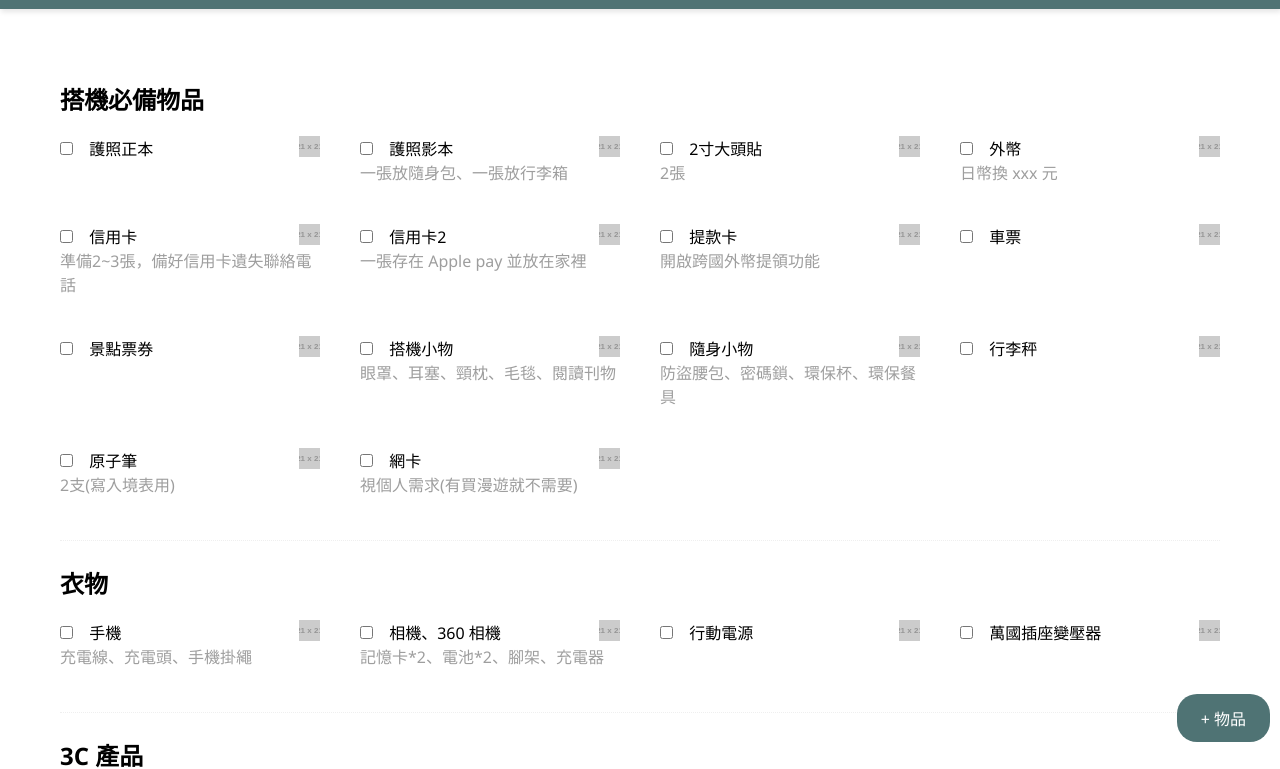
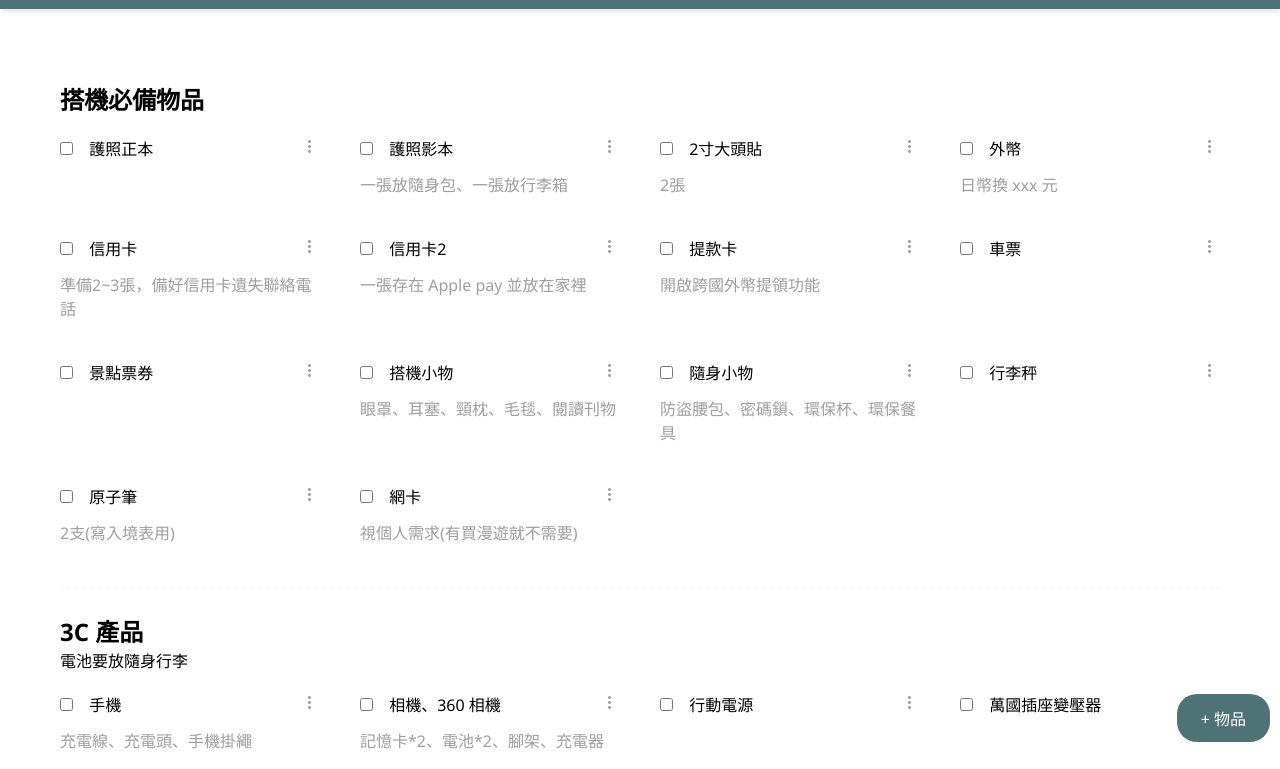
Before and after one commit to shelley816/2024_jQuery, a plain HTML site: page index.html in a window 1280 px wide. Shown: the part 48-817 px from the top of the page. Drawn offline with Linux system fonts and the light colour scheme; placeholder pictures from the web are drawn by us.

Commit message:
modify some css

```diff
--- a/css/style.css
+++ b/css/style.css
@@ -2486,6 +2486,14 @@ img {
   background-color: rgb(255, 255, 255);
 }
 
+.checkBox label > a {
+  padding: 10px;
+  border-radius: 20px;
+}
+.checkBox label > a:hover {
+  background-color: #edf1f1;
+}
+
 #addButton {
   z-index: 9998;
 }
--- a/js/travelList.js
+++ b/js/travelList.js
@@ -8,12 +8,12 @@ $(document).ready(function(){
                     "description" : ""
                 },
                 {
+                    "name" : "3C 產品",
+                    "description" : "電池要放隨身行李"
+                },
+                {
                     "name" : "衣物",
                     "description" : ""
-                },
-                {
-                    "name" : "3C 產品",
-                    "description" : "電池要放隨身行李"
                 },
                 {
                     "name" : "生活類",
@@ -25,199 +25,199 @@ $(document).ready(function(){
                     "type" : "搭機必備物品",
                     "name" : "護照正本",
                     "state" : false,
-                    "description" : ""
+                    "detail" : ""
                 },
                 {
                     "type" : "搭機必備物品",
                     "name" : "護照影本",
                     "state" : false,
-                    "description" : "一張放隨身包、一張放行李箱"
+                    "detail" : "一張放隨身包、一張放行李箱"
                 },
                 {
                     "type" : "搭機必備物品",
                     "name" : "2寸大頭貼",
                     "state" : false,
-                    "description" : "2張"
+                    "detail" : "2張"
                 },
                 {
                     "type" : "搭機必備物品",
                     "name" : "外幣",
                     "state" : false,
-                    "description" : "日幣換 xxx 元"
+                    "detail" : "日幣換 xxx 元"
                 },
                 {
                     "type" : "搭機必備物品",
                     "name" : "信用卡",
                     "state" : false,
-                    "description" : "準備2~3張，備好信用卡遺失聯絡電話"
+                    "detail" : "準備2~3張，備好信用卡遺失聯絡電話"
                 },
                 {
                     "type" : "搭機必備物品",
                     "name" : "信用卡2",
                     "state" : false,
-                    "description" : "一張存在 Apple pay 並放在家裡"
+                    "detail" : "一張存在 Apple pay 並放在家裡"
                 },
                 {
                     "type" : "搭機必備物品",
                     "name" : "提款卡",
                     "state" : false,
-                    "description" : "開啟跨國外幣提領功能"
+                    "detail" : "開啟跨國外幣提領功能"
                 },
                 {
                     "type" : "搭機必備物品",
                     "name" : "車票",
                     "state" : false,
-                    "description" : ""
+                    "detail" : ""
                 },
                 {
                     "type" : "搭機必備物品",
                     "name" : "景點票券",
                     "state" : false,
-                    "description" : ""
+                    "detail" : ""
                 },
                 {
                     "type" : "搭機必備物品",
                     "name" : "搭機小物",
                     "state" : false,
-                    "description" : "眼罩、耳塞、頸枕、毛毯、閱讀刊物"
+                    "detail" : "眼罩、耳塞、頸枕、毛毯、閱讀刊物"
                 },
                 {
                     "type" : "搭機必備物品",
                     "name" : "隨身小物",
                     "state" : false,
-                    "description" : "防盜腰包、密碼鎖、環保杯、環保餐具"
+                    "detail" : "防盜腰包、密碼鎖、環保杯、環保餐具"
                 },
                 {
                     "type" : "搭機必備物品",
                     "name" : "行李秤",
                     "state" : false,
-                    "description" : ""
+                    "detail" : ""
                 },
                 {
                     "type" : "搭機必備物品",
                     "name" : "原子筆",
                     "state" : false,
-                    "description" : "2支(寫入境表用)"
+                    "detail" : "2支(寫入境表用)"
                 },
                 {
                     "type" : "搭機必備物品",
                     "name" : "網卡",
                     "state" : false,
-                    "description" : "視個人需求(有買漫遊就不需要)"
+                    "detail" : "視個人需求(有買漫遊就不需要)"
                 },
                 {
                     "type" : "3C 產品",
                     "name" : "手機",
                     "state" : false,
-                    "description" : "充電線、充電頭、手機掛繩"
+                    "detail" : "充電線、充電頭、手機掛繩"
                 },
                 {
                     "type" : "3C 產品",
                     "name" : "相機、360 相機",
                     "state" : false,
-                    "description" : "記憶卡*2、電池*2、腳架、充電器"
+                    "detail" : "記憶卡*2、電池*2、腳架、充電器"
                 },
                 {
                     "type" : "3C 產品",
                     "name" : "行動電源",
                     "state" : false,
-                    "description" : ""
+                    "detail" : ""
                 },
                 {
                     "type" : "3C 產品",
                     "name" : "萬國插座變壓器",
                     "state" : false,
-                    "description" : ""
+                    "detail" : ""
                 },
                 {
                     "type" : "衣物",
                     "name" : "衣、褲、裙",
                     "state" : false,
-                    "description" : "6件衣服、3件褲子or裙子"
+                    "detail" : "6件衣服、3件褲子or裙子"
                 },
                 {
                     "type" : "衣物",
                     "name" : "內衣褲",
                     "state" : false,
-                    "description" : "各5件"
+                    "detail" : "各5件"
                 },
                 {
                     "type" : "衣物",
                     "name" : "雪襪",
                     "state" : false,
-                    "description" : "4雙"
+                    "detail" : "4雙"
                 },
                 {
                     "type" : "衣物",
                     "name" : "鞋子、拖鞋",
                     "state" : false,
-                    "description" : "1雙休閒鞋、1雙拖鞋"
+                    "detail" : "1雙休閒鞋、1雙拖鞋"
                 },
                 {
                     "type" : "衣物",
                     "name" : "外套",
                     "state" : false,
-                    "description" : "防曬薄外套、保暖厚外套"
+                    "detail" : "防曬薄外套、保暖厚外套"
                 },
                 {
                     "type" : "衣物",
                     "name" : "遮陽帽",
                     "state" : false,
-                    "description" : ""
+                    "detail" : ""
                 },
                 {
                     "type" : "生活類",
                     "name" : "盥洗用品",
                     "state" : false,
-                    "description" : "牙刷、牙膏、牙線、牙籤、棉花棒、洗面乳"
+                    "detail" : "牙刷、牙膏、牙線、牙籤、棉花棒、洗面乳"
                 },
                 {
                     "type" : "生活類",
                     "name" : "護理用品",
                     "state" : false,
-                    "description" : "消毒酒精、口罩、ok蹦、濕紙巾、衛生紙、防蚊液"
+                    "detail" : "消毒酒精、口罩、ok蹦、濕紙巾、衛生紙、防蚊液"
                 },
                 {
                     "type" : "生活類",
                     "name" : "防曬用品",
                     "state" : false,
-                    "description" : "太陽眼鏡、防曬乳"
+                    "detail" : "太陽眼鏡、防曬乳"
                 },
                 {
                     "type" : "生活類",
                     "name" : "個人藥品",
                     "state" : false,
-                    "description" : "暈車藥、感冒藥、B群、維他命C"
+                    "detail" : "暈車藥、感冒藥、B群、維他命C"
                 },
                 {
                     "type" : "生活類",
                     "name" : "保養品",
                     "state" : false,
-                    "description" : "化妝水、保濕、精華液、乳液"
+                    "detail" : "化妝水、保濕、精華液、乳液"
                 },
                 {
                     "type" : "生活類",
                     "name" : "卸妝",
                     "state" : false,
-                    "description" : "卸妝水、卸妝棉"
+                    "detail" : "卸妝水、卸妝棉"
                 },
                 {
                     "type" : "生活類",
                     "name" : "化妝",
                     "state" : false,
-                    "description" : "底妝、眼線、眼影、粉餅、口紅、遮瑕"
+                    "detail" : "底妝、眼線、眼影、粉餅、口紅、遮瑕"
                 },
                 {
                     "type" : "生活類",
                     "name" : "生理用品",
                     "state" : false,
-                    "description" : ""
+                    "detail" : ""
                 },
                 {
                     "type" : "生活類",
                     "name" : "其他",
                     "state" : false,
-                    "description" : "環保餐盒、膠帶"
+                    "detail" : "環保餐盒、膠帶"
                 }
             ]
         };
@@ -250,11 +250,11 @@ $(document).ready(function(){
         dataArr.items.forEach((item, i) => {
             let currentState =  dataArr.items[i].state;
             let itemHTML = `
-                <label class="pst-r col-12-xs col-6-sm col-4-lg col-3-xl" for="checkbox-nested-${i}">
+                <label class="pst-r col-12-xs col-6-sm col-4-lg col-3-xl ${currentState ? 'bg-primary-light-8' : ''}" for="checkbox-nested-${i}">
                     <input data-num=${i} type="checkbox" name="checkbox-nested-${i}" id="checkbox-nested-${i}" ${currentState ? 'checked' : ''}>
                     <span class="ml-1">${item.name}</span>
-                    <p class="text-gray">${item.description}</p>
-                    <a class="pst-a t-2 r-2" href="#"><img class="display-b" src="https://fakeimg.pl/21" alt=""></a>
+                    <p class="text-gray mt-1">${item.detail}</p>
+                    <a class="pst-a t-1 r-1" href="#"><img class="display-b" src="img/icon_travel_01.png" alt=""></a>
                 </label>
             `;
             let typeIndex = getTypes.indexOf(item.type);
@@ -271,9 +271,12 @@ $(document).ready(function(){
         const getNum = e.target.getAttribute("data-num");
         let currentState = e.target.checked;
 
-        console.log(currentState);
-        // 更新數據
+        // 更新數據, UI
         dataArr.items[getNum].state = currentState;
+        $(this).parent().addClass("bg-primary-light-8");
+        if(!currentState){
+            $(this).parent().removeClass("bg-primary-light-8");
+        }
 
         // 儲存到 localStorage
         dataStr = JSON.stringify(dataArr);
@@ -337,7 +340,7 @@ $(document).ready(function(){
             "type" : typesVal,
             "name" : itemNameVal,
             "state" : false,
-            "description" : itemDetailVal
+            "detail" : itemDetailVal
         };
         dataArr.items.push(record);
         dataStr = JSON.stringify(dataArr);
```
Also changed, not shown: img/icon_travel_01.png (added).
